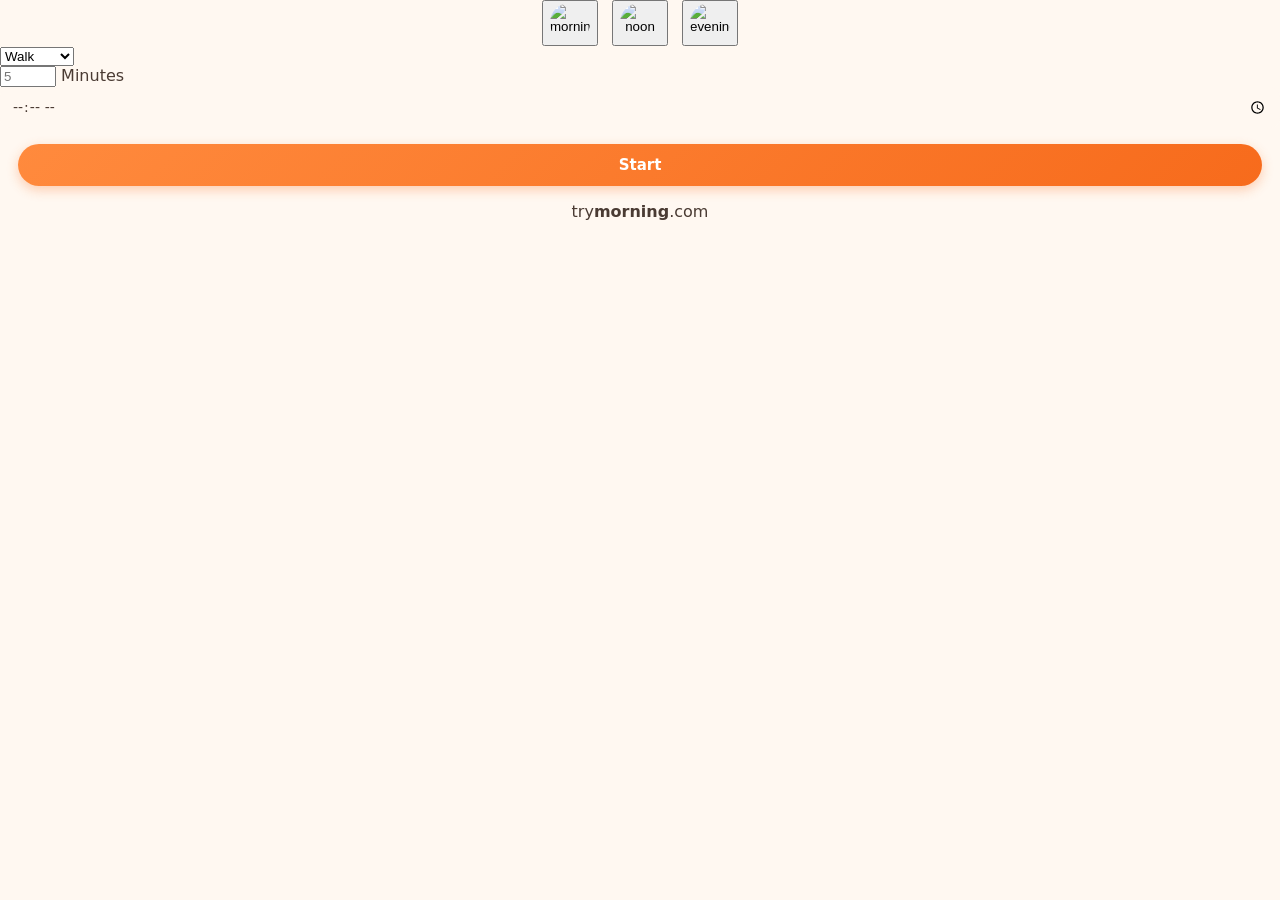
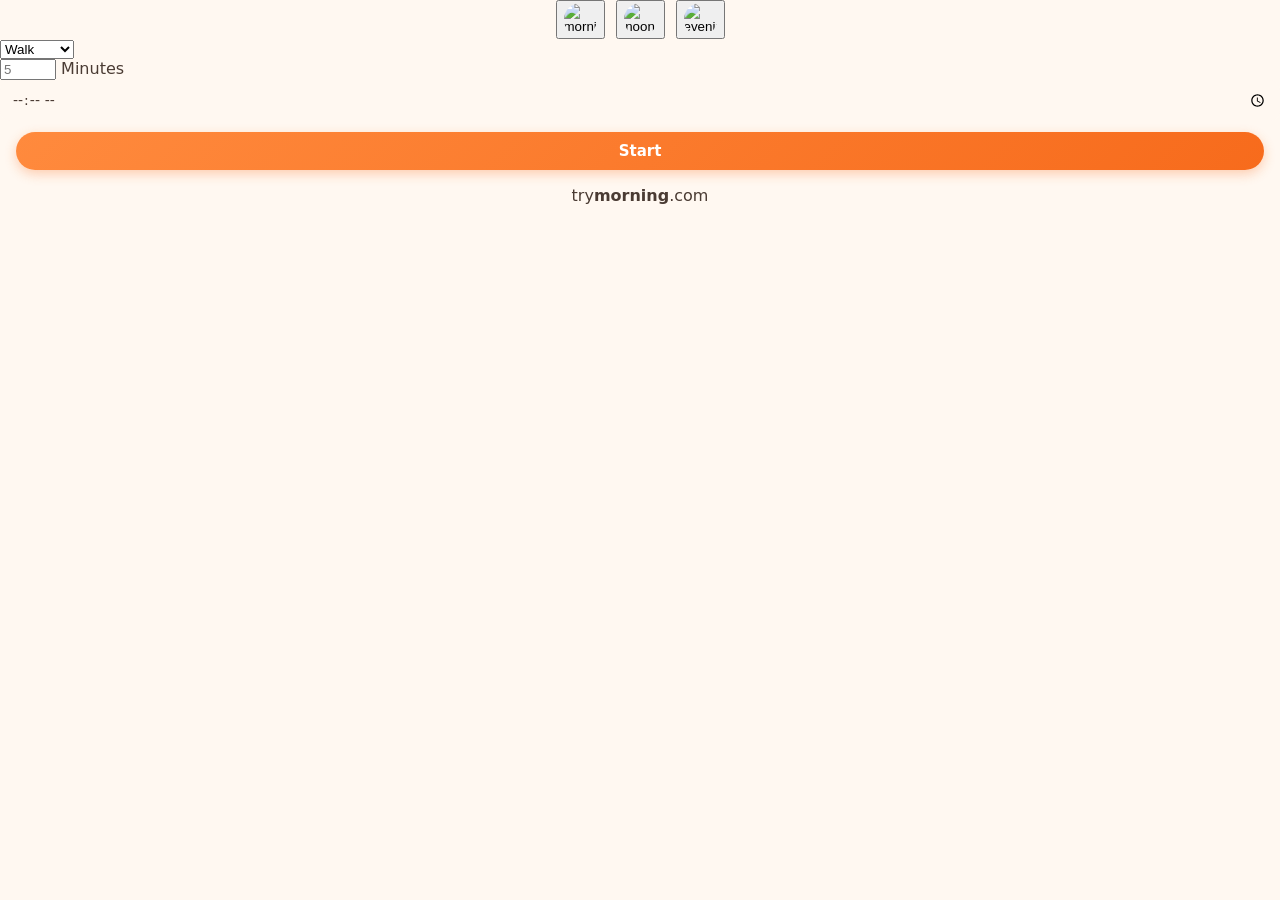

Add icons, daily repeat, hydrate reminder, and UX polish

--- a/popup/popup.css
+++ b/popup/popup.css
@@ -24,26 +24,26 @@ body {
 
 .app {
   width: 300px;
-  padding-bottom: 18px;
+  padding-bottom: 12px;
 }
 
 /* ---- Header ---- */
 .header {
   background: linear-gradient(135deg, var(--peach) 0%, var(--orange) 120%);
-  padding: 20px 22px 18px;
+  padding: 13px 22px 11px;
   text-align: center;
 }
 
 .app-title {
   margin: 0;
-  font-size: 24px;
+  font-size: 21px;
   font-weight: 700;
   color: var(--ink);
   letter-spacing: 0.3px;
 }
 
 .app-subtitle {
-  margin: 2px 0 14px;
+  margin: 2px 0 9px;
   font-size: 12px;
   font-weight: 400;
   color: var(--ink);
@@ -53,18 +53,18 @@ body {
 .buttons {
   display: flex;
   justify-content: center;
-  gap: 14px;
+  gap: 11px;
 }
 
 .icon-item {
   display: flex;
   flex-direction: column;
   align-items: center;
-  gap: 6px;
+  gap: 4px;
 }
 
 .icon-label {
-  font-size: 12px;
+  font-size: 11px;
   font-weight: 400;
   color: var(--ink);
   opacity: 0.8;
@@ -95,8 +95,8 @@ body {
 }
 
 .day-icon {
-  width: 40px;
-  height: 40px;
+  width: 33px;
+  height: 33px;
   display: block;
   border-radius: 50%;
 }
@@ -104,8 +104,8 @@ body {
 /* ---- Card / form ---- */
 .card {
   background: var(--card);
-  margin: 18px 18px 0;
-  padding: 16px;
+  margin: 11px 16px 0;
+  padding: 13px;
   border-radius: var(--radius);
   box-shadow: 0 4px 16px rgba(247, 107, 28, 0.08);
 }
@@ -115,7 +115,7 @@ body {
 }
 
 .field + .field {
-  margin-top: 12px;
+  margin-top: 9px;
 }
 
 .field-label {
@@ -123,7 +123,7 @@ body {
   font-size: 12px;
   font-weight: 500;
   color: var(--ink-soft);
-  margin-bottom: 4px;
+  margin-bottom: 3px;
 }
 
 input[type=time] {
@@ -175,7 +175,8 @@ input[type=time]:focus {
   color: #fff;
 }
 
-.task-chip {
+.task-chip,
+.repeat-chip {
   flex: 1;
   text-align: center;
 }
@@ -246,7 +247,7 @@ input[type=time]:focus {
   display: flex;
   align-items: center;
   gap: 6px;
-  margin-top: 10px;
+  margin-top: 8px;
 }
 
 .time-colon {
@@ -295,9 +296,9 @@ input[type=time]:focus {
 /* ---- Start button ---- */
 .my-btn {
   display: block;
-  width: calc(100% - 36px);
-  margin: 16px 18px 0;
-  padding: 12px;
+  width: calc(100% - 32px);
+  margin: 11px 16px 0;
+  padding: 10px;
   border: none;
   border-radius: 999px;
   background: linear-gradient(135deg, var(--orange) 0%, var(--orange-deep) 100%);
@@ -322,8 +323,8 @@ input[type=time]:focus {
 
 /* ---- Confirmation ---- */
 .scheduled-task {
-  margin: 14px 18px 0;
-  padding: 12px 14px;
+  margin: 11px 16px 0;
+  padding: 9px 13px;
   background: var(--peach-light);
   border-radius: 12px;
 }
@@ -342,7 +343,7 @@ input[type=time]:focus {
 
 /* ---- Footer link ---- */
 .website-text {
-  margin: 16px 18px 0;
+  margin: 11px 16px 0;
   text-align: center;
 }
 
